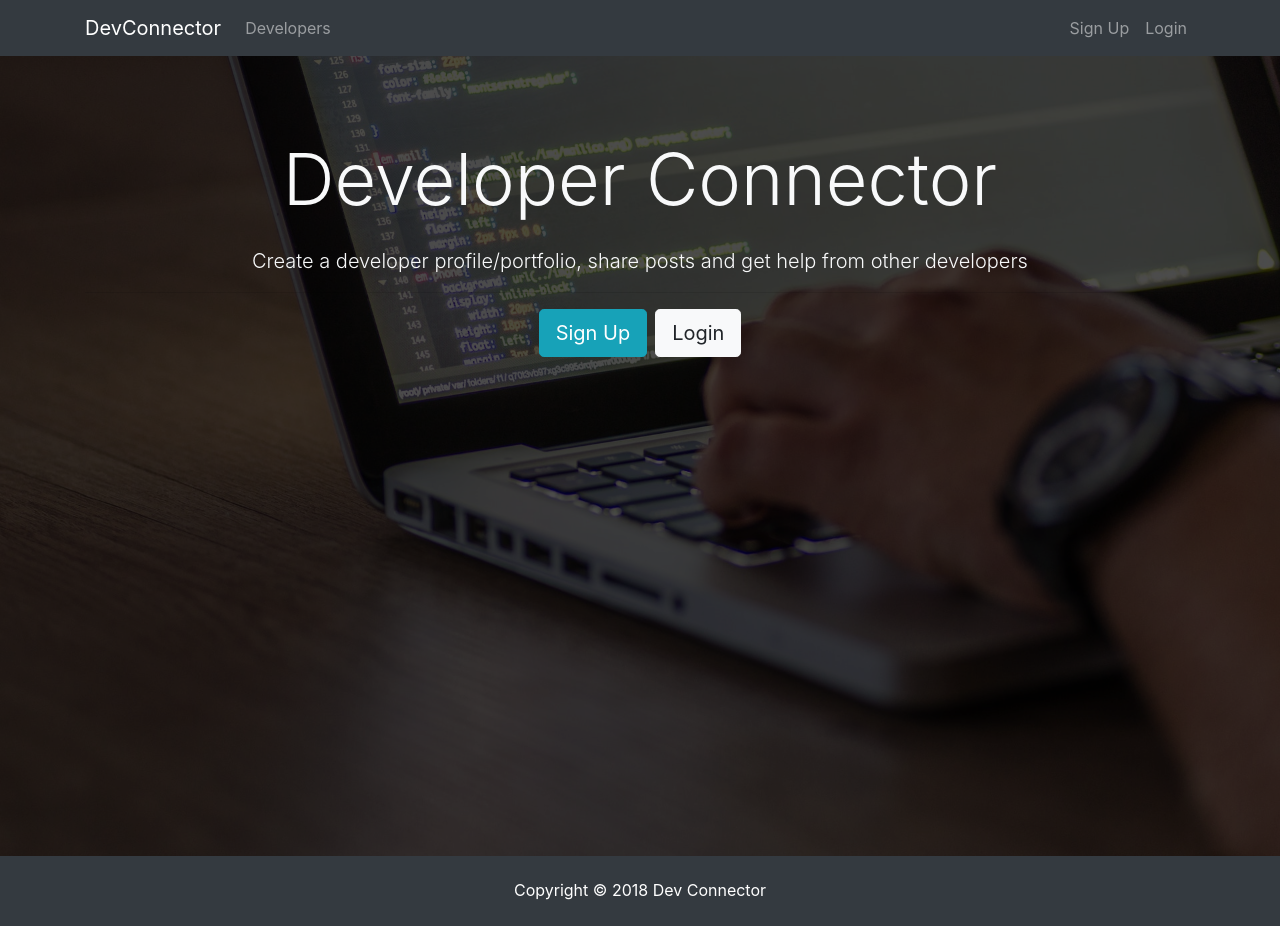
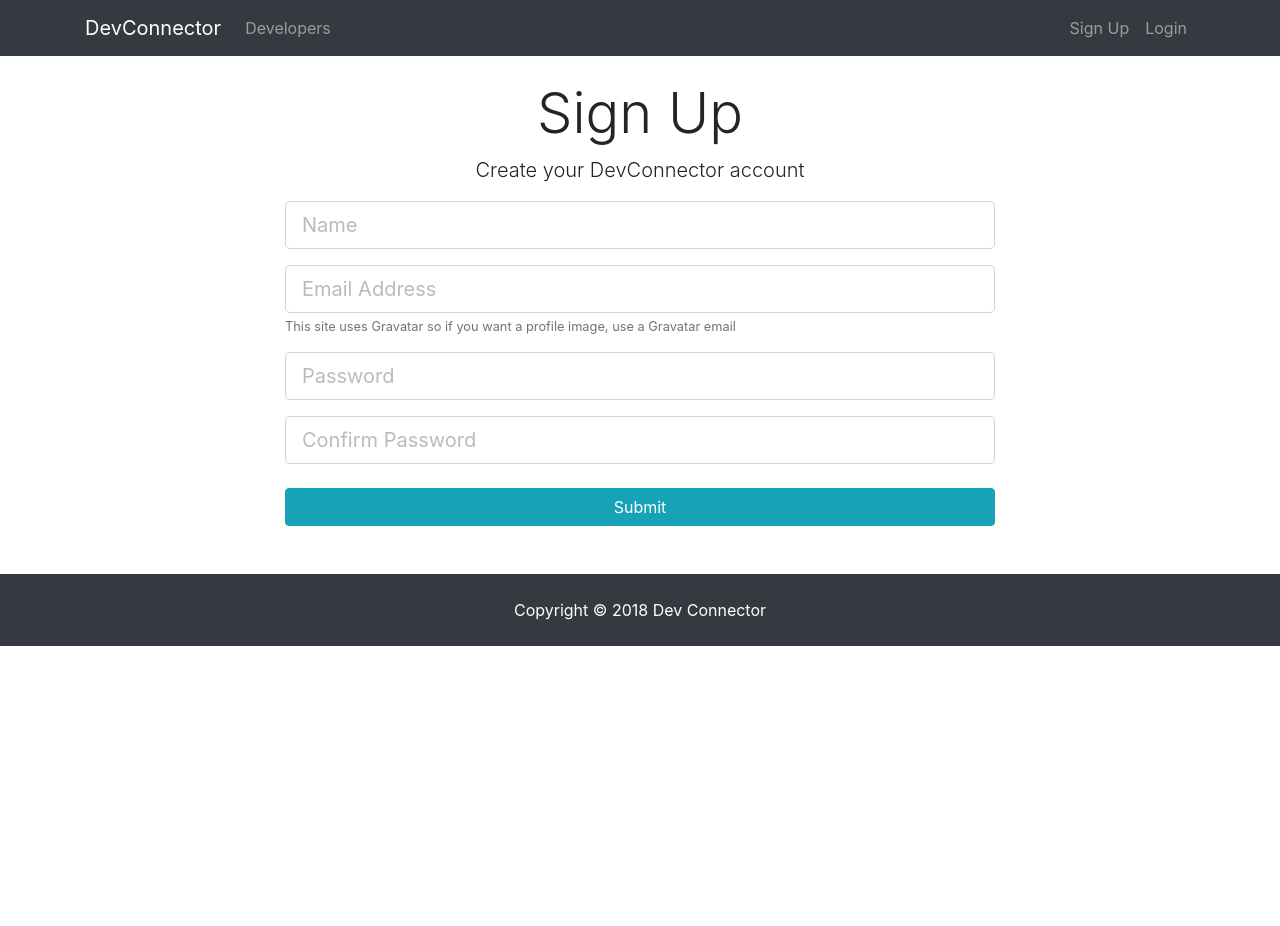
Before and after one commit to Kaikaine/Devconnector, a React (Create React App) app in the folder client/: page /register in a window 1280 px wide. After the commit the page ends 800 px from the top, so only its background shows below. Built offline with nearby package versions, Linux system fonts and the light colour scheme.

Commit message:
created sign up and login forms

```diff
--- a/client/package.json
+++ b/client/package.json
@@ -5,6 +5,7 @@
   "dependencies": {
     "react": "^16.6.3",
     "react-dom": "^16.6.3",
+    "react-router-dom": "^4.3.1",
     "react-scripts": "2.1.1"
   },
   "scripts": {
--- a/client/src/App.js
+++ b/client/src/App.js
@@ -1,18 +1,27 @@
 import React, { Component } from 'react';
+import {BrowserRouter as Router, Route} from 'react-router-dom'
 import './App.css';
 import Navbar from './components/layout/Navbar'
 import Footer from './components/layout/Footer';
 import Landing from './components/layout/Landing';
+import Register from './components/auth/Register';
+import Login from './components/auth/Login';
 
 
 class App extends Component {
   render() {
     return (
+      <Router>
       <div className="App">
         <Navbar />
-        <Landing />
+        <Route exact path="/" component={Landing} />
+        <div className="container">
+        <Route exact path="/register" component={Register} />
+        <Route exact path="/login" component={Login} />
+        </div>
         <Footer />
       </div>
+      </Router>
     );
   }
 }
--- /dev/null
+++ b/client/src/components/auth/Login.js
@@ -0,0 +1,73 @@
+import React, { Component } from "react";
+
+class Login extends Component {
+  constructor(props) {
+    super(props);
+    this.state = {
+        email: '',
+        password: '',
+        errors: {}
+    };
+  }
+
+  onChange = e => {
+    this.setState({[e.target.name]: e.target.value})
+}
+
+onSubmit = e => {
+    e.preventDefault()
+
+    const user = {
+        email: this.state.email,
+        password: this.state.password,
+    }
+    console.log(user)
+}
+
+  render() {
+    return (
+      <div>
+        <div className="login">
+          <div className="container">
+            <div className="row">
+              <div className="col-md-8 m-auto">
+                <h1 className="display-4 text-center">Log In</h1>
+                <p className="lead text-center">
+                  Sign in to your DevConnector account
+                </p>
+                <form onSubmit={this.onSubmit}>
+                  <div className="form-group">
+                    <input
+                      type="email"
+                      className="form-control form-control-lg"
+                      placeholder="Email Address"
+                      name="email"
+                      value={this.state.email}
+                      onChange={this.onChange}
+                    />
+                  </div>
+                  <div className="form-group">
+                    <input
+                      type="password"
+                      className="form-control form-control-lg"
+                      placeholder="Password"
+                      name="password"
+                      value={this.state.password}
+                      onChange={this.onChange}
+                    />
+                  </div>
+                  <input
+                    type="submit"
+                    className="btn btn-info btn-block mt-4"
+                  />
+                </form>
+              </div>
+            </div>
+          </div>
+        </div>
+      </div>
+    );
+  }
+}
+
+export default Login;
--- /dev/null
+++ b/client/src/components/auth/Register.js
@@ -0,0 +1,97 @@
+import React, { Component } from "react";
+
+class Register extends Component {
+  constructor(props) {
+    super(props);
+    this.state = {
+        name: '',
+        email: '',
+        password: '',
+        password2: '',
+        errors: {}
+    };
+  }
+
+  onChange = e => {
+      this.setState({[e.target.name]: e.target.value})
+  }
+
+  onSubmit = e => {
+      e.preventDefault()
+
+      const newUser = {
+          name: this.state.name,
+          email: this.state.email,
+          password: this.state.password,
+          password2: this.state.password2
+      }
+      console.log(newUser)
+  }
+
+  render() {
+    return (
+      <div>
+        <div className="register">
+          <div className="container">
+            <div className="row">
+              <div className="col-md-8 m-auto">
+                <h1 className="display-4 text-center">Sign Up</h1>
+                <p className="lead text-center">Create your DevConnector account</p>
+                <form onSubmit={this.onSubmit}>
+                  <div className="form-group">
+                    <input
+                      type="text"
+                      className="form-control form-control-lg"
+                      placeholder="Name"
+                      name="name"
+                      value={this.state.name}
+                      onChange={this.onChange}
+                      required
+                    />
+                  </div>
+                  <div className="form-group">
+                    <input
+                      type="email"
+                      className="form-control form-control-lg"
+                      placeholder="Email Address"
+                      name="email"
+                      value={this.state.email}
+                      onChange={this.onChange}
+                    />
+                    <small className="form-text text-muted">
+                      This site uses Gravatar so if you want a profile image,
+                      use a Gravatar email
+                    </small>
+                  </div>
+                  <div className="form-group">
+                    <input
+                      type="password"
+                      className="form-control form-control-lg"
+                      placeholder="Password"
+                      name="password"
+                      value={this.state.password}
+                      onChange={this.onChange}
+                    />
+                  </div>
+                  <div className="form-group">
+                    <input
+                      type="password"
+                      className="form-control form-control-lg"
+                      placeholder="Confirm Password"
+                      name="password2"
+                      value={this.state.password2}
+                      onChange={this.onChange}
+                    />
+                  </div>
+                  <input type="submit" className="btn btn-info btn-block mt-4" />
+                </form>
+              </div>
+            </div>
+          </div>
+        </div>
+      </div>
+    );
+  }
+}
+
+export default Register;
--- a/client/src/components/layout/Landing.js
+++ b/client/src/components/layout/Landing.js
@@ -1,4 +1,5 @@
 import React, { Component } from "react";
+import {Link} from 'react-router-dom'
 
 class Landing extends Component {
   constructor(props) {
@@ -20,12 +21,12 @@
                     help from other developers
                   </p>
                   <hr />
-                  <a href="register.html" class="btn btn-lg btn-info mr-2">
+                  <Link to="/register" class="btn btn-lg btn-info mr-2">
                     Sign Up
-                  </a>
-                  <a href="login.html" class="btn btn-lg btn-light">
+                  </Link>
+                  <Link to="/login" class="btn btn-lg btn-light">
                     Login
-                  </a>
+                  </Link>
                 </div>
               </div>
             </div>
--- a/client/src/components/layout/Navbar.js
+++ b/client/src/components/layout/Navbar.js
@@ -1,34 +1,48 @@
-import React, { Component } from 'react';
+import React, { Component } from "react";
+import {Link} from 'react-router-dom'
 
 class Nabbar extends Component {
   constructor(props) {
     super(props);
-        this.state = {  };
+    this.state = {};
   }
   render() {
     return (
       <div>
         <nav className="navbar navbar-expand-sm navbar-dark bg-dark mb-4">
           <div className="container">
-      <a className="navbar-brand" href="landing.html">DevConnector</a>
-      <button className="navbar-toggler" type="button" data-toggle="collapse" data-target="#mobile-nav">
-        <span className="navbar-toggler-icon"></span>
+            <Link className="navbar-brand" to="/">
+              DevConnector
+            </Link>
+            <button
+              className="navbar-toggler"
+              type="button"
+              data-toggle="collapse"
+              data-target="#mobile-nav"
+            >
+              <span className="navbar-toggler-icon" />
             </button>
 
             <div className="collapse navbar-collapse" id="mobile-nav">
               <ul className="navbar-nav mr-auto">
                 <li className="nav-item">
-            <a className="nav-link" href="profiles.html"> Developers
-            </a>
+                  <Link className="nav-link" to="/profiles">
+                    {" "}
+                    Developers
+                  </Link>
                 </li>
               </ul>
 
               <ul className="navbar-nav ml-auto">
                 <li className="nav-item">
-            <a className="nav-link" href="register.html">Sign Up</a>
+                  <Link className="nav-link" to="/register">
+                    Sign Up
+                  </Link>
                 </li>
                 <li className="nav-item">
-            <a className="nav-link" href="login.html">Login</a>
+                  <Link className="nav-link" to="/login">
+                    Login
+                  </Link>
                 </li>
               </ul>
             </div>
```
Lines whose indentation alone changed are shown as unchanged.
